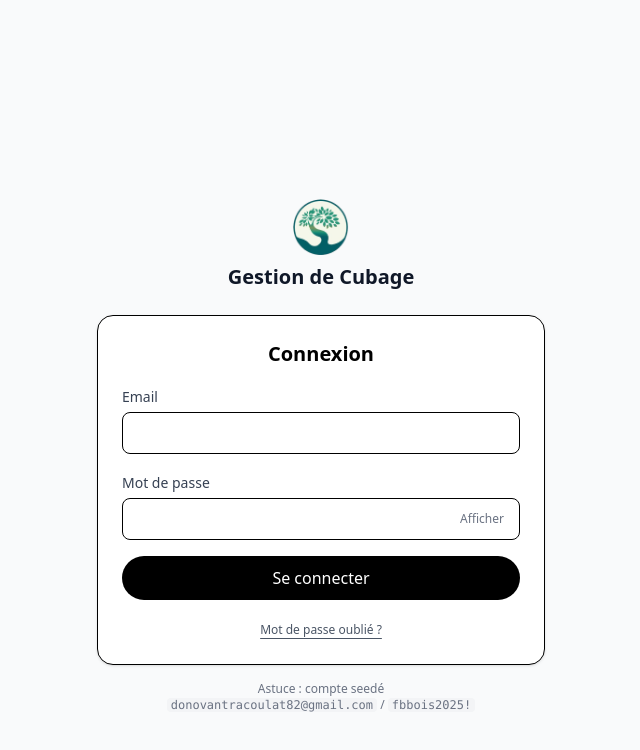
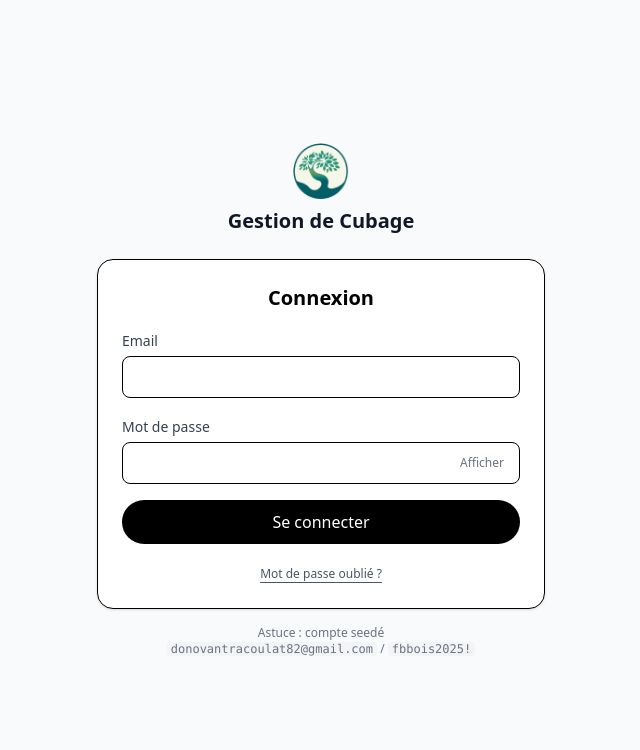
Before and after one commit to matthieubouillot/cubage-app-fbbois, a React (Vite) app in the folder apps/web/: page /login in a window 1280 px wide. Shown: the top 750 px of the page, without its empty margins (319-959 px from the left). Built offline with nearby package versions, Linux system fonts and the light colour scheme; no server answers.

Commit message:
fix navbar

```diff
--- a/apps/web/src/App.tsx
+++ b/apps/web/src/App.tsx
@@ -38,7 +38,7 @@ export default function App() {
   }, []);
 
   return (
-    <div className="min-h-screen bg-gray-50 pt-navbar">
+    <div className="min-h-screen bg-gray-50">
       <Routes>
         {/* Public */}
         <Route path="/login" element={<LoginPage />} />
@@ -93,7 +93,7 @@ function ProtectedLayout() {
   return (
     <ProtectedRoute>
       <Navbar />
-      <div className="max-w-5xl mx-auto">
+      <div className="max-w-5xl mx-auto pt-navbar">
         <OfflineRouteGuard>
           <Outlet />
         </OfflineRouteGuard>
--- a/apps/web/src/index.css
+++ b/apps/web/src/index.css
@@ -5,5 +5,8 @@
 html { -webkit-tap-highlight-color: transparent; }
 .tabular-nums { font-variant-numeric: tabular-nums; }
 
-/* Supprimer l'ancien spacer: on garde la navbar à sa position d'origine */
-.pt-navbar { padding-top: 56px; }
+/* Espace sous la navbar = hauteur navbar (56px) + safe-area iOS */
+.pt-navbar { padding-top: calc(56px + env(safe-area-inset-top)); }
+
+/* Evite les artefacts d'empilement en mobile */
+html, body { background: #f9fafb; overflow-x: hidden; }
```
